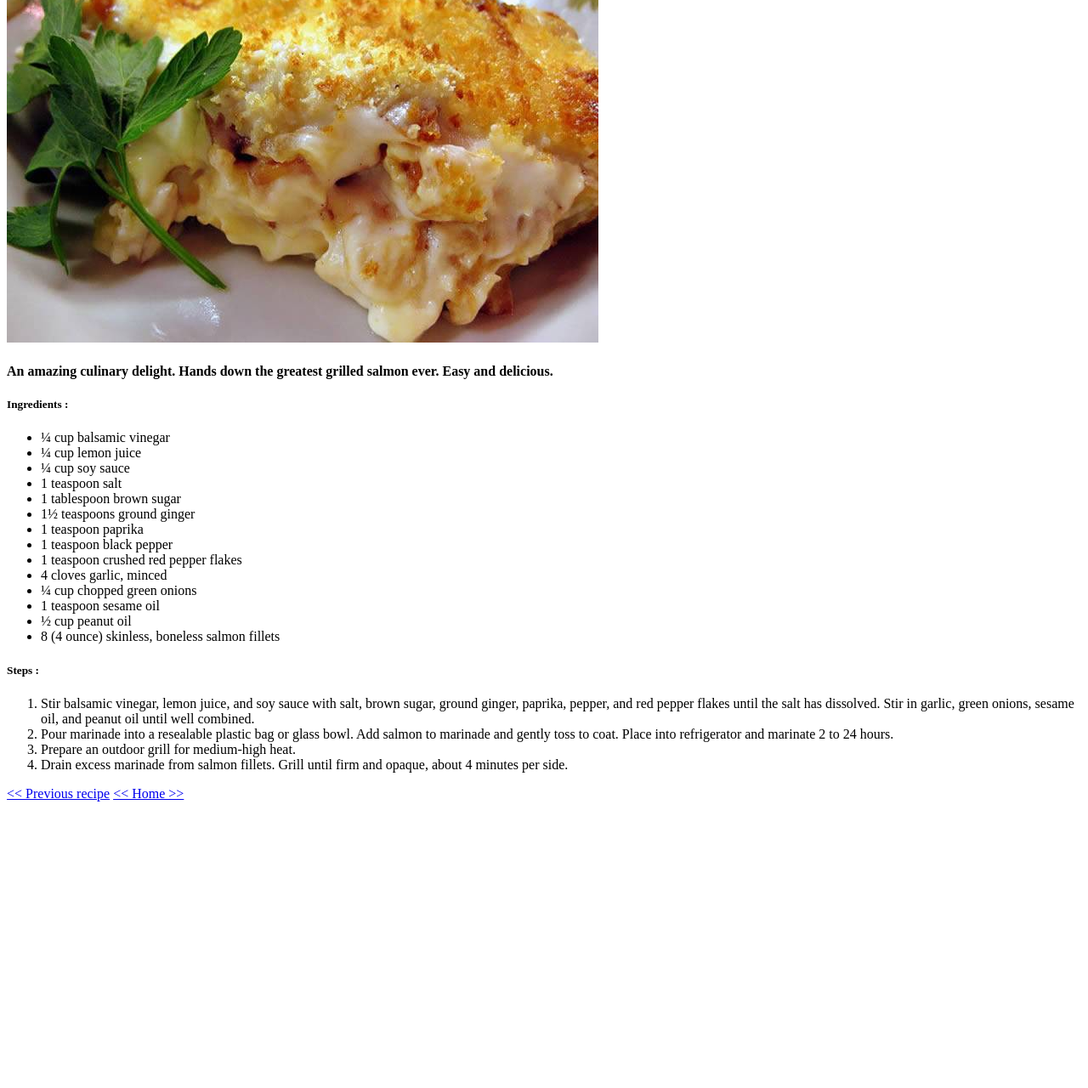
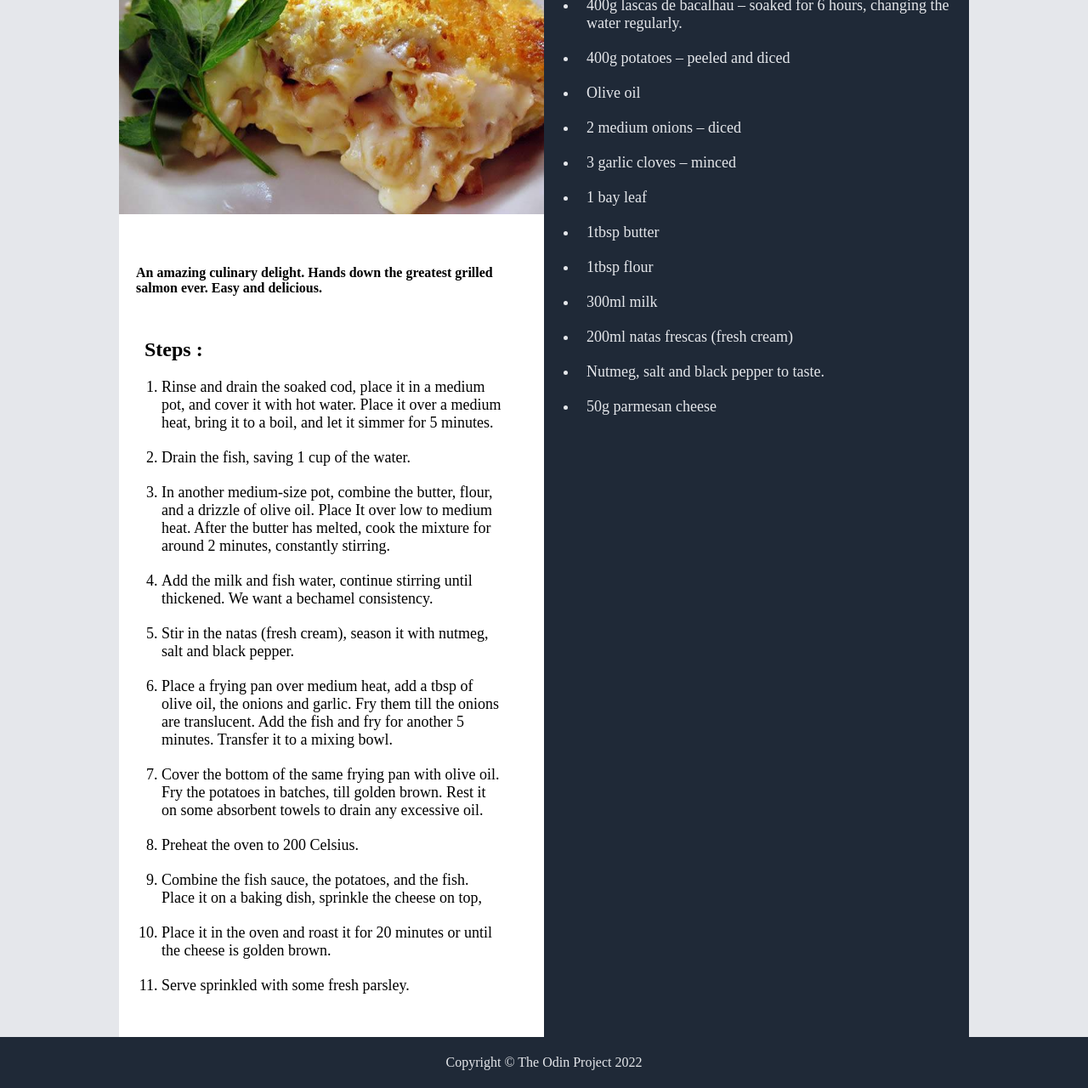
Before and after one commit to DafrDev/odin-landing_Page, a plain HTML site: page recipes/cod_with_cream.htm in a window 1280 px wide. Shown: the part 141-1421 px from the top of the page at 85% size. Before the commit the page ends 1092 px from the top, so only its background shows below. Drawn offline with Linux system fonts and the light colour scheme.

Commit message:
Complete all html and respective styles

```diff
--- /dev/null
+++ b/recipes.css
@@ -0,0 +1,102 @@
+* {
+  margin: 0;
+  padding: 0;
+  box-sizing: border-box;
+  text-decoration: none;
+}
+
+body {
+  background-color: #e5e7eb;
+  display: flex;
+  flex-direction: column;
+}
+
+header {
+  background-color: #1f2937;
+  display: flex;
+  justify-content: space-around;
+  align-items: center;
+  height: 60px;
+  font-size: 18px;
+}
+
+header h1 {
+  color: #f9faf8;
+  font-size: 24px;
+}
+
+nav ul {
+  display: flex;
+  gap: 20px;
+  list-style: none;
+}
+nav a {
+  color: #e5e7eb;
+}
+
+.main-container {
+  display: flex;
+  justify-content: center;
+}
+
+.image-container {
+  background-color: white;
+  max-width: 500px;
+  display: flex;
+  flex-direction: column;
+  flex: 1;
+}
+
+.image-container h4 {
+  margin-top: 40px;
+  padding: 20px;
+}
+
+.igredients-container {
+  max-width: 500px;
+  background-color: #1f2937;
+  color: #e5e7eb;
+  font-size: 18px;
+  flex: 1;
+  display: flex;
+  flex-direction: column;
+  align-items: center;
+  padding-bottom: 20px;
+}
+
+.igredients-container h5 {
+  color: #f9faf8;
+  font-size: 24px;
+  margin: 20px 0;
+  align-self: flex-start;
+  margin-left: 20px;
+}
+
+.igredients-container li {
+  margin-left: 40px;
+  padding: 10px;
+}
+
+.steps-container {
+  align-self: center;
+  max-width: 90%;
+  margin: 30px;
+  font-size: 18px;
+}
+
+.steps-container li {
+  margin: 20px;
+}
+
+.steps-container h5 {
+  font-size: 24px;
+}
+
+footer {
+  background-color: #1f2937;
+  display: flex;
+  align-items: center;
+  justify-content: center;
+  color: #e5e7eb;
+  height: 60px;
+}
--- a/recipes/cod_with_cream.htm
+++ b/recipes/cod_with_cream.htm
@@ -3,56 +3,100 @@
   <head>
     <meta charset="UTF-8" />
     <title>Odin-Cod With Cream</title>
+
+    <link rel="stylesheet" href="../recipes.css" />
   </head>
   <body>
+    <header>
       <h1>Salmon</h1>
+      <nav>
+        <ul>
+          <li><a href="./pancakes.html">...previous recipe</a></li>
+          <li><a href="../index.html">home</a></li>
+        </ul>
+      </nav>
+    </header>
+    <div class="main-container">
+      <div class="image-container">
         <img src="../images/bacalhau-com-natas.jpeg" alt="cod with cream" />
         <h4>
-      An amazing culinary delight. Hands down the greatest grilled salmon ever.
-      Easy and delicious.
+          An amazing culinary delight. Hands down the greatest grilled salmon
+          ever. Easy and delicious.
         </h4>
-    <h5>Ingredients :</h5>
-    <ul>
-      <li>¼ cup balsamic vinegar</li>
-      <li>¼ cup lemon juice</li>
-      <li>¼ cup soy sauce</li>
-      <li>1 teaspoon salt</li>
-      <li>1 tablespoon brown sugar</li>
-      <li>1½ teaspoons ground ginger</li>
-      <li>1 teaspoon paprika</li>
-      <li>1 teaspoon black pepper</li>
-      <li>1 teaspoon crushed red pepper flakes</li>
-      <li>4 cloves garlic, minced</li>
-      <li>¼ cup chopped green onions</li>
-      <li>1 teaspoon sesame oil</li>
-      <li>½ cup peanut oil</li>
-      <li>8 (4 ounce) skinless, boneless salmon fillets</li>
-    </ul>
-
+        <div class="steps-container">
           <h5>Steps :</h5>
           <ol>
             <li>
-        Stir balsamic vinegar, lemon juice, and soy sauce with salt, brown
-        sugar, ground ginger, paprika, pepper, and red pepper flakes until the
-        salt has dissolved. Stir in garlic, green onions, sesame oil, and peanut
-        oil until well combined.
+              Rinse and drain the soaked cod, place it in a medium pot, and
+              cover it with hot water. Place it over a medium heat, bring it to
+              a boil, and let it simmer for 5 minutes.
+            </li>
+
+            <li>Drain the fish, saving 1 cup of the water.</li>
+
+            <li>
+              In another medium-size pot, combine the butter, flour, and a
+              drizzle of olive oil. Place It over low to medium heat. After the
+              butter has melted, cook the mixture for around 2 minutes,
+              constantly stirring.
             </li>
 
             <li>
-        Pour marinade into a resealable plastic bag or glass bowl. Add salmon to
-        marinade and gently toss to coat. Place into refrigerator and marinate 2
-        to 24 hours.
+              Add the milk and fish water, continue stirring until thickened. We
+              want a bechamel consistency.
             </li>
+            <li>
+              Stir in the natas (fresh cream), season it with nutmeg, salt and
+              black pepper.
+            </li>
+            <li>
+              Place a frying pan over medium heat, add a tbsp of olive oil, the
+              onions and garlic. Fry them till the onions are translucent. Add
+              the fish and fry for another 5 minutes. Transfer it to a mixing
+              bowl.
+            </li>
+            <li>
+              Cover the bottom of the same frying pan with olive oil. Fry the
+              potatoes in batches, till golden brown. Rest it on some absorbent
+              towels to drain any excessive oil.
+            </li>
+            <li>Preheat the oven to 200 Celsius.</li>
+            <li>
+              Combine the fish sauce, the potatoes, and the fish. Place it on a
+              baking dish, sprinkle the cheese on top,
+            </li>
+            <li>
+              Place it in the oven and roast it for 20 minutes or until the
+              cheese is golden brown.
+            </li>
+            <li>Serve sprinkled with some fresh parsley.</li>
+          </ol>
+        </div>
+      </div>
+      <div class="igredients-container">
+        <h5>Ingredients :</h5>
+        <ul>
+          <li>
+            400g lascas de bacalhau – soaked for 6 hours, changing the water
+            regularly.
+          </li>
+          <li>400g potatoes – peeled and diced</li>
+          <li>Olive oil</li>
+          <li>2 medium onions – diced</li>
+          <li>3 garlic cloves – minced</li>
+          <li>1 bay leaf</li>
+          <li>1tbsp butter</li>
+          <li>1tbsp flour</li>
+          <li>300ml milk</li>
+          <li>200ml natas frescas (fresh cream)</li>
+          <li>Nutmeg, salt and black pepper to taste.</li>
+          <li>50g parmesan cheese</li>
+        </ul>
+      </div>
+    </div>
 
-      <li>Prepare an outdoor grill for medium-high heat.</li>
-
-      <li>
-        Drain excess marinade from salmon fillets. Grill until firm and opaque,
-        about 4 minutes per side.
-      </li>
-    </ol>
-
-    <a href="./pancakes.html"> << Previous recipe</a>
-    <a href="../index.html"> << Home >></a>
+    <footer>
+      <p>Copyright &copy; The Odin Project 2022</p>
+    </footer>
   </body>
 </html>
```
Also changed, not shown: recipes/lasagna.html (+60 -41 lines), recipes/pancakes.html (+41 -25 lines), recipes/salmon.html (+46 -28 lines). Lines whose indentation alone changed are shown as unchanged.
